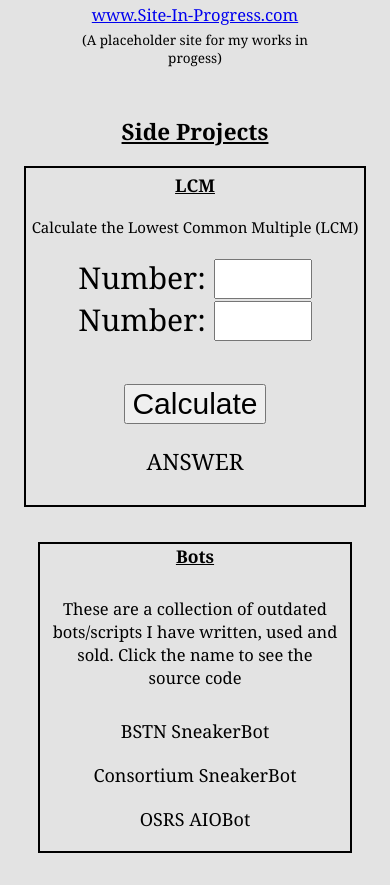
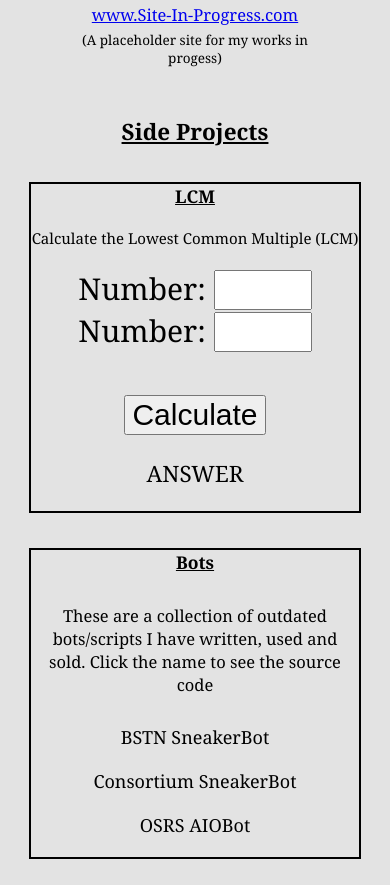
Before and after one commit to IsaacOldwood/IsaacOldwood.github.io, a plain HTML site: page index.html in a window 390 px wide. Shown: the part 1899-2784 px from the top of the page. Drawn offline with Linux system fonts and the light colour scheme.

Commit message:
Fixed uneven boxes

```diff
--- a/css/main.css
+++ b/css/main.css
@@ -100,7 +100,7 @@ p.my-work {
     margin: 5px 60px 20px 60px;
 }
 
-div.bots {
+div.bots , div.LCM {
     border: 2px solid black;
     max-width: 85%;
     margin-top: 35px;
@@ -159,7 +159,7 @@ img.RLE {
         display: none;
     }
 
-    .LCM {
+    div.LCM , div.bots {
         max-width: 90%;
     }
 
@@ -188,8 +188,3 @@ img.RLE {
         max-width: 60%;
     }
 }
-
-div.LCM {
-    border: 2px solid black;
-    padding: 5px;
-}
```
